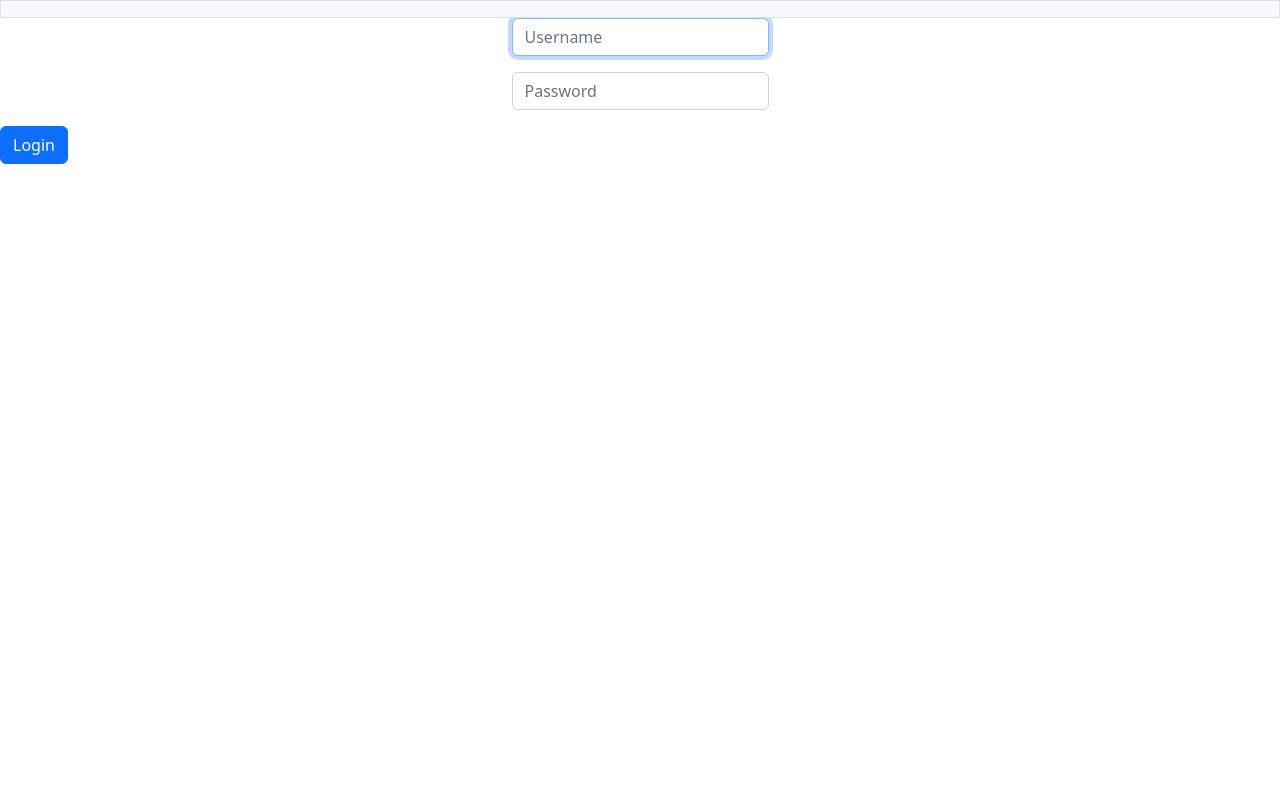
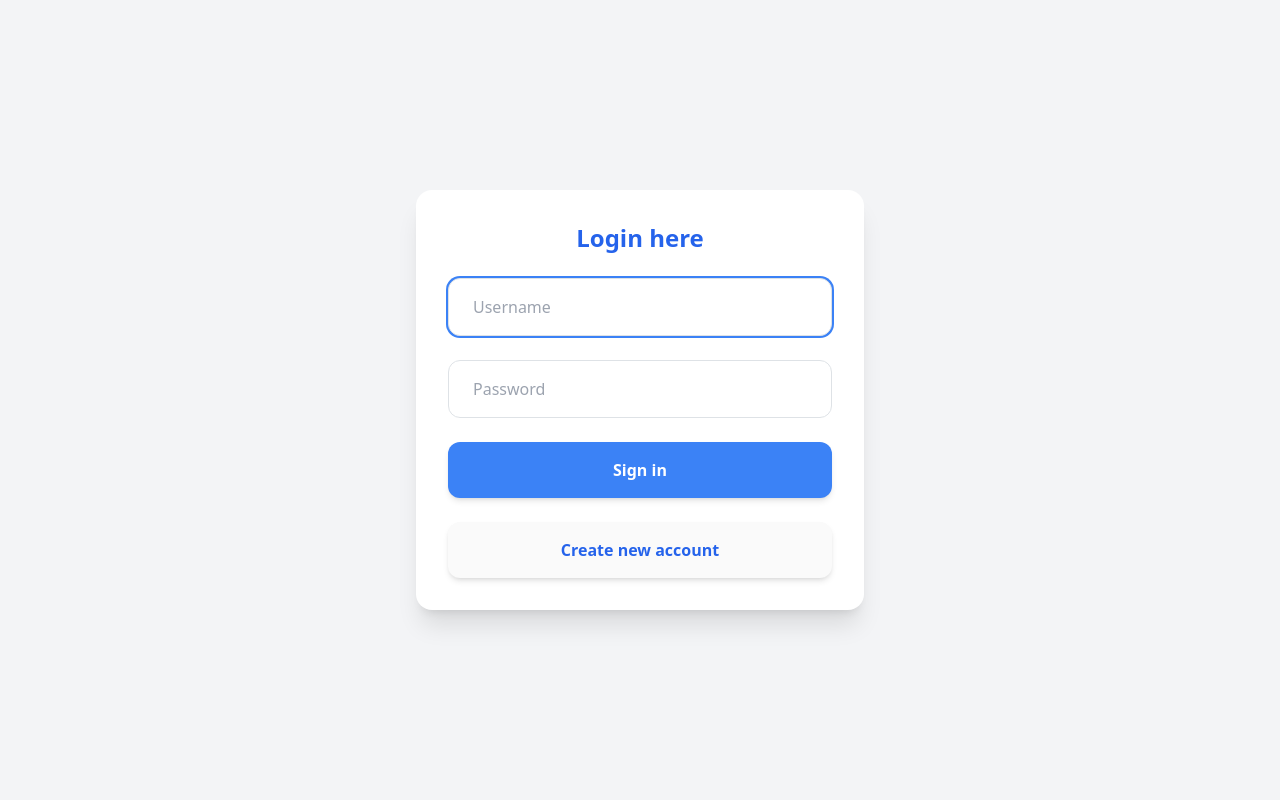
Before and after one commit to galiaga/tcg-tracker, a Flask app: page /login in a window 1280 px wide. Run offline with Flask 3, Linux system fonts and the light colour scheme; some libraries are stand-ins or nearby versions.

Commit message:
TCG-64 Login UI improved

```diff
--- a/backend/templates/login.html
+++ b/backend/templates/login.html
@@ -5,18 +5,33 @@
 {% endblock %}
 
 {% block main %}
+    <div class="flex items-center justify-center min-h-screen bg-gray-100 px-4">
+        <div class="w-full max-w-md bg-white p-8 rounded-2xl shadow-xl space-y-6">
+          <form id="register-form" class="space-y-6" onsubmit="event.preventDefault(); login()">
+            <h2 class="text-2xl font-bold text-center text-blue-600">Login here</h2>
 
-    <form onsubmit="event.preventDefault(); login()">
-        <div class="mb-3">
-            <input autocomplete="off" autofocus class="form-control mx-auto w-auto" id="username" placeholder="Username" type="text">
+            <input id="username" type="text" placeholder="Username" autocomplete="off" autofocus
+              class="w-full px-4 py-3 border border-gray-300 rounded-xl focus:outline-none focus:ring-2 focus:ring-blue-500" />
+
+            <input id="password" type="password" placeholder="Password"
+                autocomplete="current-password"
+                class="w-full px-4 py-3 border border-gray-300 rounded-xl focus:outline-none focus:ring-2 focus:ring-blue-500" />
+
+            <button type="submit"
+              class="w-full bg-blue-500 hover:bg-blue-600 text-white font-semibold py-3 rounded-xl shadow-md transition duration-300">
+              Sign in
+            </button>
+          </form>
+
+          <a href="/register"
+            class="block text-center w-full bg-neutral-50 hover:bg-blue-800 text-blue-600 font-semibold hover:text-white py-3 rounded-xl shadow-md transition duration-300">
+            Create new account
+          </a>
         </div>
-        <div class="mb-3">
-            <input class="form-control mx-auto w-auto" id="password" placeholder="Password" type="password">
-        </div>
-        <button class="btn btn-primary" type="submit">Login</button>
-    </form>
+      </div>
 {% endblock %}
 
 {% block scripts %}
     <script src="{{ url_for('static', filename='js/login.js') }}"></script>
+    <script src="{{ url_for('static', filename='js/ui/hideNavbar.js') }}"></script>
 {% endblock %}
--- a/backend/templates/register.html
+++ b/backend/templates/register.html
@@ -15,9 +15,11 @@
           class="w-full px-4 py-3 border border-gray-300 rounded-xl focus:outline-none focus:ring-2 focus:ring-blue-500" />
 
         <input id="password" type="password" placeholder="Password"
+          autocomplete="new-password"
           class="w-full px-4 py-3 border border-gray-300 rounded-xl focus:outline-none focus:ring-2 focus:ring-blue-500" />
 
         <input id="confirmation" type="password" placeholder="Confirm Password"
+          autocomplete="new-password"
           class="w-full px-4 py-3 border border-gray-300 rounded-xl focus:outline-none focus:ring-2 focus:ring-blue-500" />
 
         <button type="submit"
```
